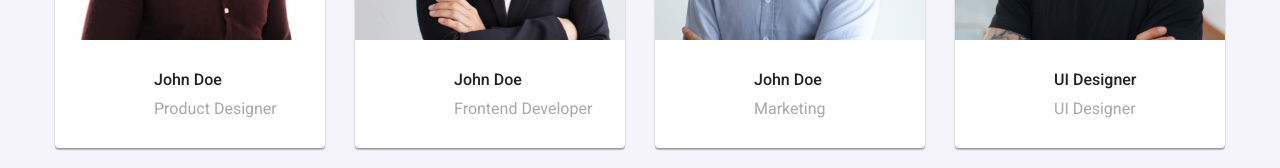
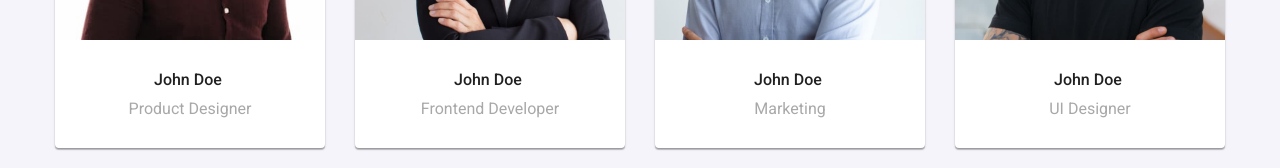
Before and after one commit to Adrianna3/goit-markup-hw-03, a plain HTML site: page index.html in a window 1280 px wide. Shown: the part 1909-2077 px from the top of the page. Drawn offline with nearby package versions, Linux system fonts and the light colour scheme.

Commit message:
finished

```diff
--- a/css/style.css
+++ b/css/style.css
@@ -97,7 +97,6 @@ img{
     line-height: 1.666;
     text-align: center;
     letter-spacing: 0.03em;
-
 }
 
 /*================END COMPONENTS================ */
@@ -298,7 +297,6 @@ margin-left: auto;
 
 .staff_p{
     margin: 0;
-    margin-left: 99px;
 }
 
 .third-header{
@@ -316,6 +314,7 @@ margin-left: auto;
     font-weight: normal;
     font-size: 16px;
     line-height: 1.187;
+    text-align: center;
 
     color: rgba(117, 117, 117, 0.63);
 }
--- a/index.html
+++ b/index.html
@@ -125,7 +125,7 @@
             </li>
             <li class="staff-list-item">
                 <img class="staff-list-img" src="images/image7.jpg" alt="John Doe, UI Designer" width="270" height="260">
-                <h3 class="third-header">UI Designer</h3>
+                <h3 class="third-header">John Doe</h3>
                 <p class="staff_p">UI Designer</p>
             </li>
         </ul>
```
